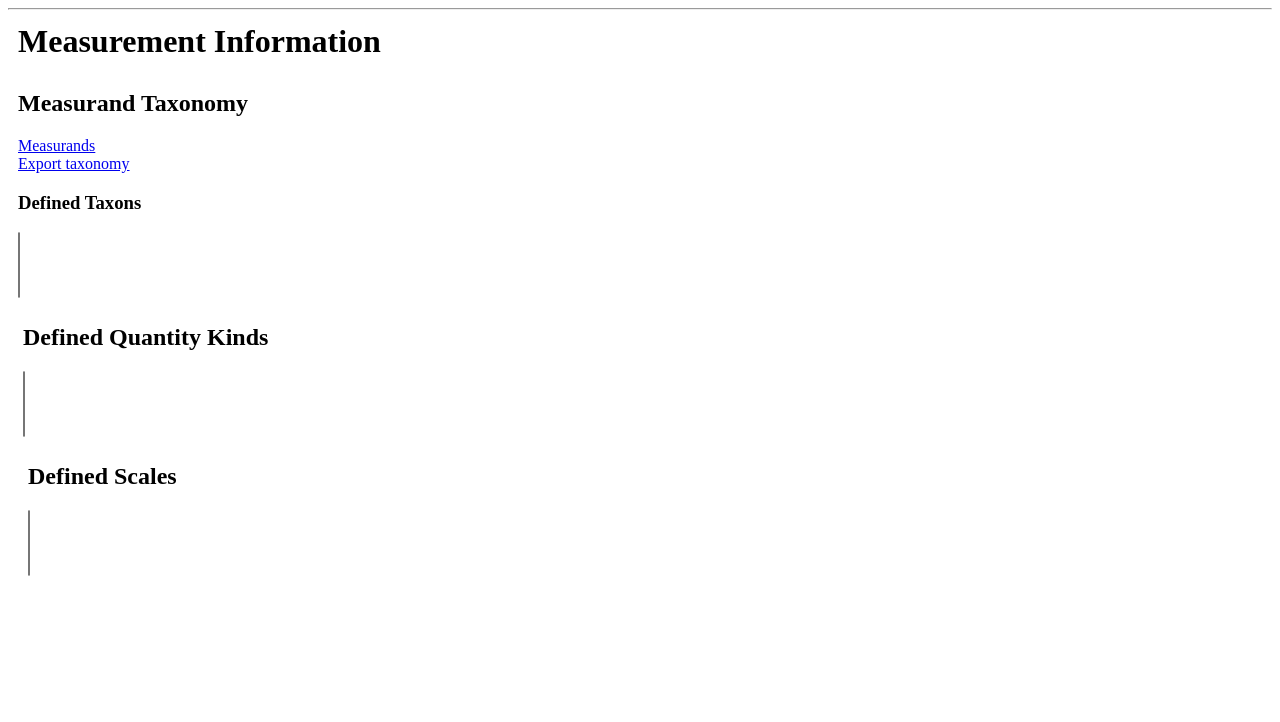
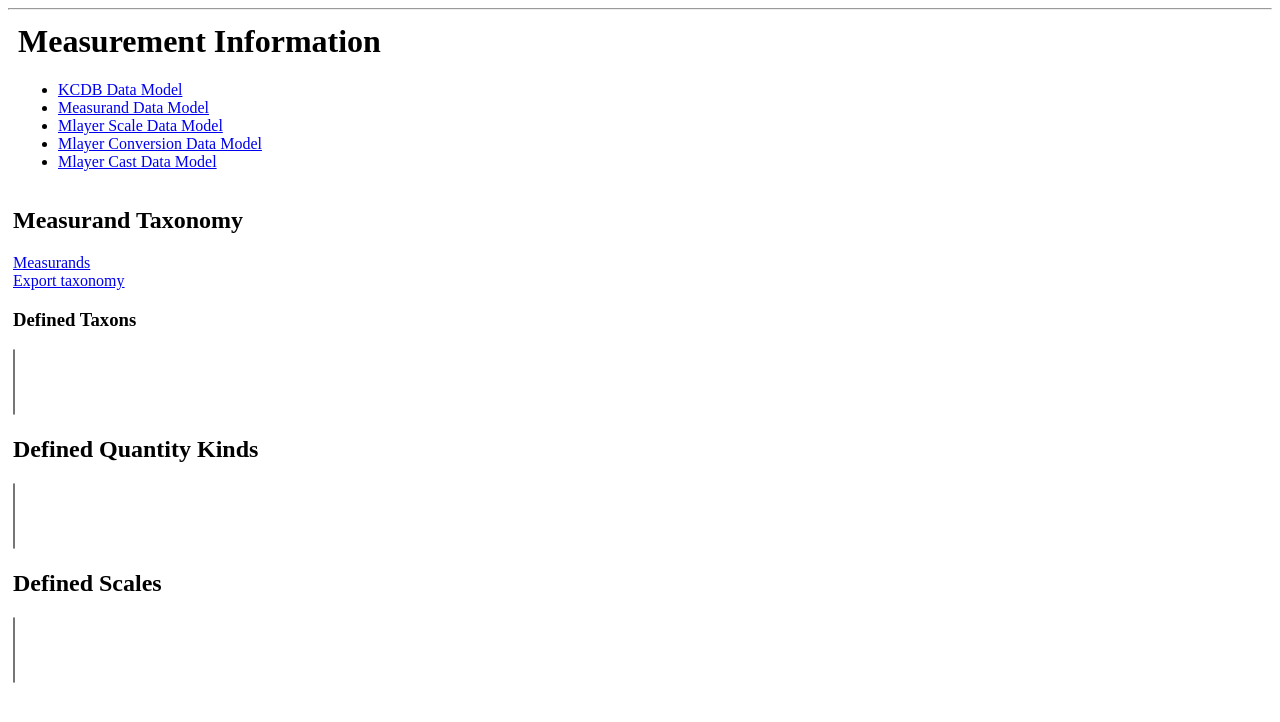
Before and after one commit to NCSLI-MII/measurand-flask-app, a Flask app: page / in a window 1280 px wide. Shown: the part 63-785 px from the top of the page. Run offline with Flask 3, Linux system fonts and the light colour scheme; data that the repository does not hold is empty; parts of the project's set-up code (start-up, migrations or seed data) failed here and were passed over.

Commit message:
model visualization via web app

```diff
--- a/miiflask/flask/templates/index.html
+++ b/miiflask/flask/templates/index.html
@@ -1,43 +1,51 @@
 {% extends 'base.html' %}
 
 {% block content %}
-    <h1 class="title">{% block title %} Measurement Information {% endblock %}</h1>
+    <div class="container">
+        <div class="row">
+            <div class="col-md-6">
+                <h1 class="title">Measurement Information</h1>
                 <div class="content">
-        <div>
-            <h2> Measurand Taxonomy </h2>
-        <div>
+                    <ul class="list-group">
+                        <li class="list-group-item"><a href="model/kcdb">KCDB Data Model</a></li>
+                        <li class="list-group-item"><a href="model/taxonomy/measurand">Measurand Data Model</a></li>
+                        <li class="list-group-item"><a href="model/mlayer/scale">Mlayer Scale Data Model</a></li>
+                        <li class="list-group-item"><a href="model/mlayer/conversion">Mlayer Conversion Data Model</a></li>
+                        <li class="list-group-item"><a href="model/mlayer/cast">Mlayer Cast Data Model</a></li>
+                    </ul>
+                </div>
+            </div>
+            <div class="col-md-6">
+                <h2>Measurand Taxonomy</h2>
                 <p>
-        <a href="taxonomy"> Measurands </a> <br />
-        <a href="{{ url_for('taxonomy_export') }}"> Export taxonomy </a>
+                    <a href="taxonomy">Measurands</a><br />
+                    <a href="{{ url_for('taxonomy_export') }}">Export taxonomy</a>
                 </p>
                 <div>
                     <h3>Defined Taxons</h3>
-        <div>
-        <select multiple="multiple">
+                    <select multiple="multiple" class="form-control">
                         {% for m in measurands %}
                             <option onClick="window.location = '/measurand/{{ m.id }}'">{{ m.name }}</option>
                         {% endfor %}
                     </select>
                 </div>
-    </div>
-    <div class="content">
                 <div>
                     <h2>Defined Quantity Kinds</h2>
-        <div>
-        <select multiple="multiple">
+                    <select multiple="multiple" class="form-control">
                         {% for a in aspects %}
                             <option onClick="window.location = '/aspect/{{ a.id }}'">{{ a.name }}</option>
                         {% endfor %}
                     </select>
                 </div>
-    <div class="content">
                 <div>
                     <h2>Defined Scales</h2>
-        <div>
-        <select multiple="multiple">
+                    <select multiple="multiple" class="form-control">
                         {% for scale in scales %}
                             <option onClick="window.location = '/scale/{{ scale.id }}'">{{ scale.ml_name }}</option>
                         {% endfor %}
                     </select>
                 </div>
+            </div>
+        </div>
+    </div>
 {% endblock %}
--- a/miiflask/flask/views.py
+++ b/miiflask/flask/views.py
@@ -17,9 +17,18 @@ from flask_admin.contrib.sqla import ModelView
 
 from miiflask.flask.model import (
     Measurand,
+    Taxon,
     Aspect,
     Scale,
-    Parameter
+    Unit,
+    Prefix,
+    Dimension,
+    Conversion,
+    Cast,
+    Transform,
+    System,
+    Parameter,
+    KcdbCmc
 )
 from miiflask.flask.model import AspectSchema, MeasurandSchema
 
@@ -29,6 +38,7 @@ from miiflask.mappers.taxonomy_mapper import dicttoxml_taxonomy, getTaxonDict
 from miiflask.mappers.mlayer_mapper import MlayerMapper
 from miiflask.mappers.taxonomy_mapper import TaxonomyMapper
 from miiflask.mappers.kcdb_mapper import KcdbMapper
+from miiflask.utils.model_visualizer import generate_data_model_diagram, visualize_scale
 
 from marshmallow import pprint as mpprint
 import json
@@ -367,36 +377,6 @@ def aspect(aspect_id):
     return render_template("aspect.html", aspect=a, response=a_schema)
 
 
-def visualize_scale(scale, add_labels=True, view_diagram=True):
-    dot = graphviz.Digraph(comment='Interactive Data Models', format='svg',
-                            graph_attr={'bgcolor': '#EEEEEE', 'rankdir': 'TB', 'splines': 'spline'},
-                            node_attr={'shape': 'none', 'fontsize': '12', 'fontname': 'Roboto'},
-                            edge_attr={'fontsize': '10', 'fontname': 'Roboto'})
-    name = scale.ml_name
-    # Create an HTML-like label for each model as a rich table
-    label = f'''<
-    <TABLE BORDER="0" CELLBORDER="1" CELLSPACING="0">
-    <TR><TD COLSPAN="2" BGCOLOR="#3F51B5"><FONT COLOR="white">{name}</FONT></TD></TR>
-    </TABLE>
-    '''
-    # Create the node with added hyperlink to detailed documentation
-    dot.node(name, label=name, URL=f"http://{name}_details.html")
-    # Add relationships with tooltips and advanced styling
-    target_name = scale.unit.name
-    tooltip = f"Relation between {name} and {target_name}"
-    dot.edge(name, target_name, label="has unit" if add_labels else None, tooltip=tooltip, color="#1E88E5", style="dashed")
-    # Render the graph to a file and open it
-
-    for cnv in scale.conversions:
-        target_name = cnv.dst_scale.ml_name
-        tooltip = f"Relation between {name} and {target_name}"
-        dot.edge(name, target_name, label="converts to" if add_labels else None, tooltip=tooltip, color="#1E88E5", style="dashed")
-
-    dot.render("test_visual_scale.png", view=view_diagram)
-    output = dot.pipe(format='png')
-    output = base64.b64encode(output).decode('utf-8')
-    return output
-
 @app.route("/scale/<string:scale_id>/", methods=["GET", "POST"])
 def scale(scale_id):
     print("Get Scale ", scale_id)
@@ -404,3 +384,43 @@ def scale(scale_id):
     print(s.id)
     graph = visualize_scale(s)
     return render_template("scale.html", scale=s, graph=graph)
+
+
+@app.route("/model/mlayer/scale")
+def modelMlayerScale():
+    models = [Scale, Unit, Prefix, Dimension, System]
+    excludes = ['Aspect', 'Conversion', 'Cast']
+    graph = generate_data_model_diagram(models, excludes)
+    return render_template("diagram.html", graph=graph)
+
+
+@app.route("/model/mlayer/conversion")
+def modelMlayerConversion():
+    models = [Conversion, Aspect, Scale, Transform]
+    excludes = ['Prefix', 'Unit', 'Dimension', 'Cast']
+    graph = generate_data_model_diagram(models, excludes=excludes)
+    return render_template("diagram.html", graph=graph)
+
+
+@app.route("/model/mlayer/cast")
+def modelMlayerCast():
+    models = [Cast, Aspect, Scale, Transform]
+    excludes = ['Prefix', 'Unit', 'Dimension', 'Conversion']
+    graph = generate_data_model_diagram(models, excludes=excludes)
+    return render_template("diagram.html", graph=graph)
+
+
+@app.route("/model/taxonomy/measurand")
+def modelTaxonomyMeasurand():
+    models = [Taxon, Measurand, Parameter, Aspect]
+    excludes = ['Scale', 'KcdbCmc']
+    graph = generate_data_model_diagram(models, excludes=excludes)
+    return render_template("diagram.html", graph=graph)
+
+
+@app.route("/model/kcdb")
+def modelKcdb():
+    models = [KcdbCmc, Measurand]
+    excludes = ['Taxon', 'Aspect', 'Parameter', 'ClassifierTag']
+    graph = generate_data_model_diagram(models, excludes=excludes)
+    return render_template("diagram.html", graph=graph)
```
Also changed, not shown: miiflask/flask/templates/diagram.html (added, +10 -0 lines), miiflask/utils/model_visualizer.py (added, +108 -0 lines), tests/sqlalchemy_data_model_visualizer.py (deleted, +0 -305 lines), tests/test_initdb.py (+2 -82 lines), tests/test_rdflib.py (deleted, +0 -35 lines), miiflask/utils/__init__.py (added). Lines whose indentation alone changed are shown as unchanged.
